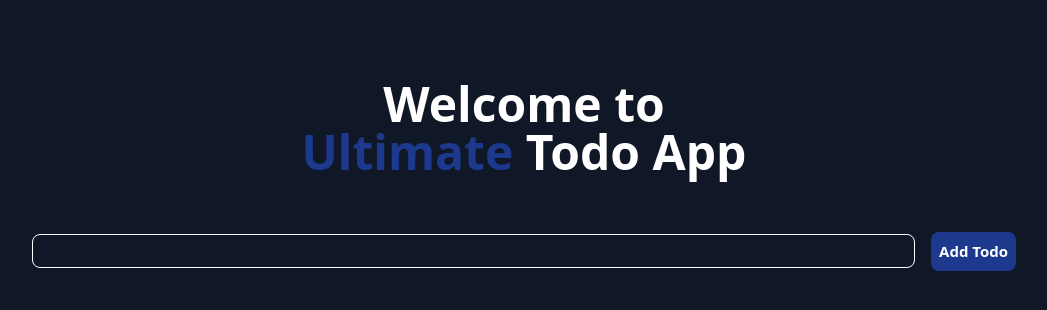
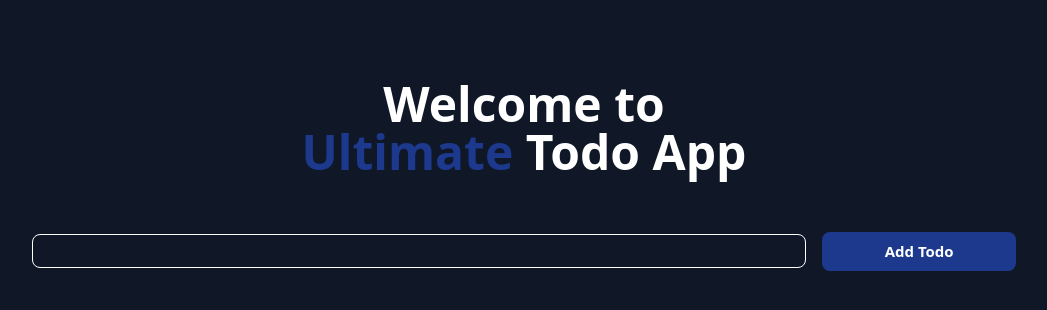
Before and after one commit to Nick-Lemy/react-todo-app, a React (Vite) app: page / in a window 1280 px wide. Shown: the top 310 px of the page, without its empty margins (116-1163 px from the left). Built offline with nearby package versions, Linux system fonts and the light colour scheme.

Commit message:
ci: done with styling improvement

```diff
--- a/src/App.tsx
+++ b/src/App.tsx
@@ -69,7 +69,7 @@ function App() {
           App
         </h1>
         <form
-          className="flex w-full flex-col md:flex-row py-10 gap-4 items-center"
+          className="flex w-full flex-col md:flex-row pt-10 pb-5 gap-4 items-center"
           onSubmit={(e) => {
             e.preventDefault();
             dispatch({
@@ -88,10 +88,10 @@ function App() {
             }}
             value={newTodo}
             type="text"
-            className="text-white border-1 py-1 px-5 w-full rounded-lg border-white"
+            className="text-white w-4/5 border-1 py-1 px-5 rounded-lg border-white"
           />
           <button
-            className="text-white text-[15px] font-semibold text-nowrap p-2 bg-blue-900 rounded-lg"
+            className="text-white md:w-1/5 hover:bg-blue-950 cursor-pointer text-[15px] font-semibold text-nowrap p-2 bg-blue-900 rounded-lg"
             type="submit"
           >
             Add Todo
@@ -99,7 +99,7 @@ function App() {
         </form>
 
         {todos && (
-          <div className=" flex flex-col gap-2">
+          <div className=" flex flex-col gap-6 md:gap-8">
             {todos.map((todo) => (
               <TodoCard key={todo.id} dispatch={dispatch} todo={todo} />
             ))}
```
